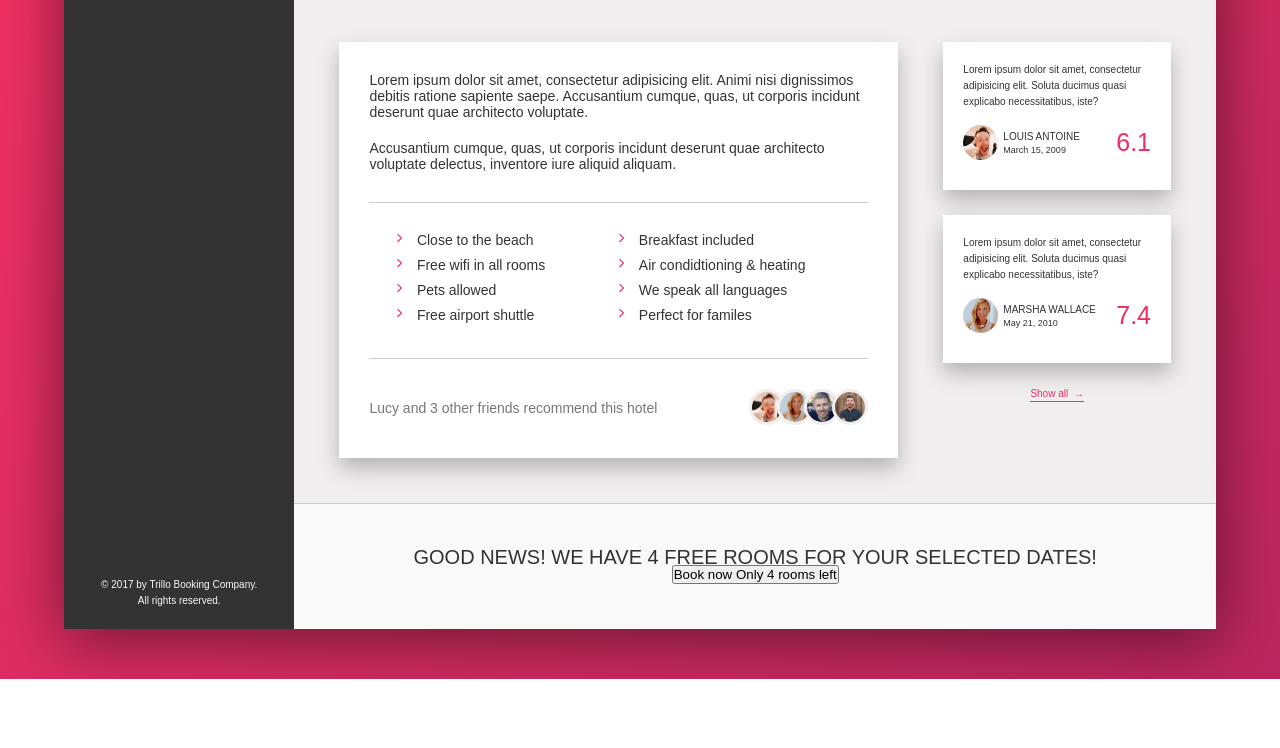
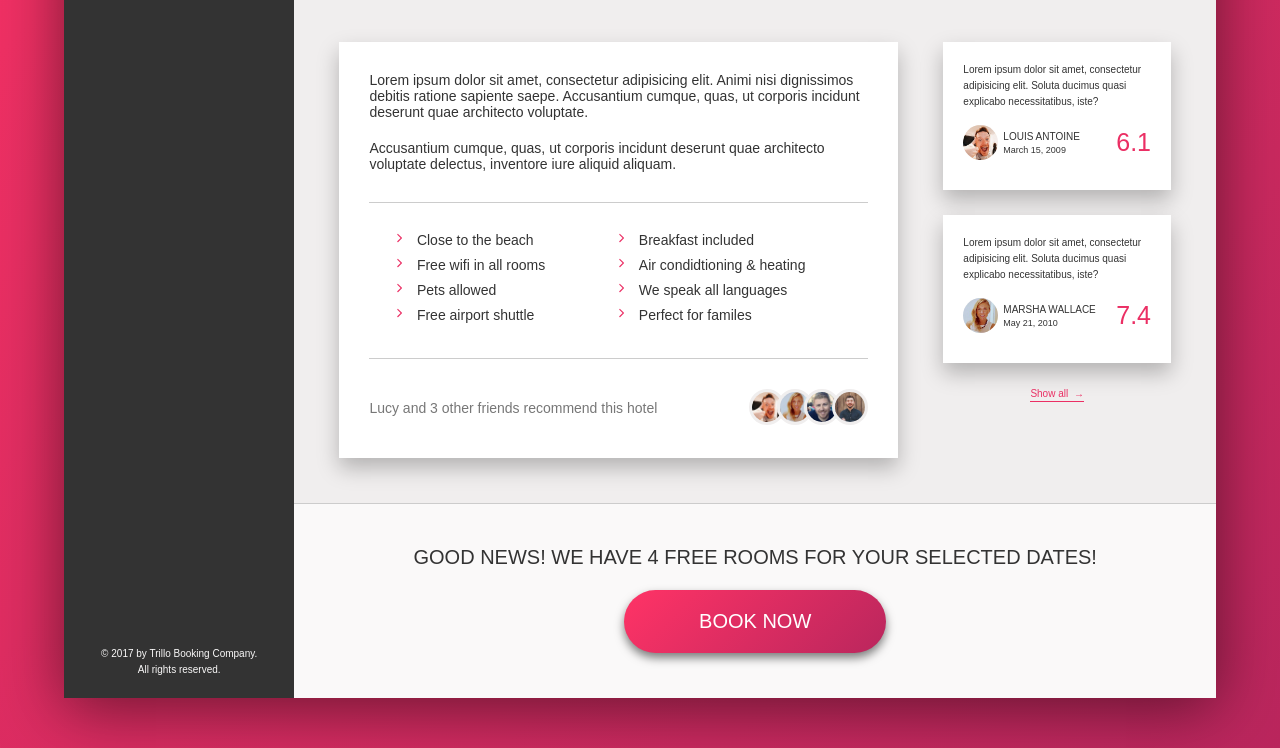
Before and after one commit to wdwiii/trillo, a website: page index.html in a window 1280 px wide. Shown: the part 552-1300 px from the top of the page. Before the commit the page ends 1231 px from the top, so only its background shows below. Drawn offline with nearby package versions, Linux system fonts and the light colour scheme; files that its build step writes are made by us from their sources.

Commit message:
Insert styles and hover animation for cta button

```diff
--- a/sass/_components.scss
+++ b/sass/_components.scss
@@ -335,6 +335,64 @@
 }
 
 /*==========================
+    CALL TO ACTION BUTTON
+        (Book Now)
+===========================*/
+.btn {
+    background-image: linear-gradient(135deg, var(--color-primary-light), var(--color-primary-dark));
+    border: none;
+    border-radius: 50px;
+    box-shadow: 0 .5rem 10px rgba(0, 0, 0, .5);
+    color: var(--color-white);
+    cursor: pointer;
+    font-size: var(--font-size-big);
+    font-weight: 100;
+    margin-top: 2.5rem;
+    overflow: hidden;
+    //^Hides btn__invisible when not in hover state
+    position: relative;
+    text-transform: uppercase;
+    transition: all .2s;
+
+    & > * {
+    //Selects child elements of .btn (&__visible and &__invisible)
+        display: inline-block;
+        height: 100%;
+        transition: all .2s;
+    }
+
+    &__visible {
+        padding: 2rem 7.5rem;
+    }
+
+    &__invisible {
+        padding: 2rem 0;
+        position: absolute;
+            left: 0;
+            top: -100%;
+        width: 100%;
+    }
+
+
+    &:hover {
+        animation: pulsate 1s infinite;
+        background-image: linear-gradient(135deg, var(--color-primary-dark), var(--color-primary-light));
+
+        & .btn__visible {
+            transform: translateY(100%);
+        }
+
+        & .btn__invisible {
+            top: 0;
+        }
+    }
+
+    &:focus {
+        outline: none;
+    }
+}
+
+/*==========================
     USER REVIEW SECTION
 ===========================*/
 
```
